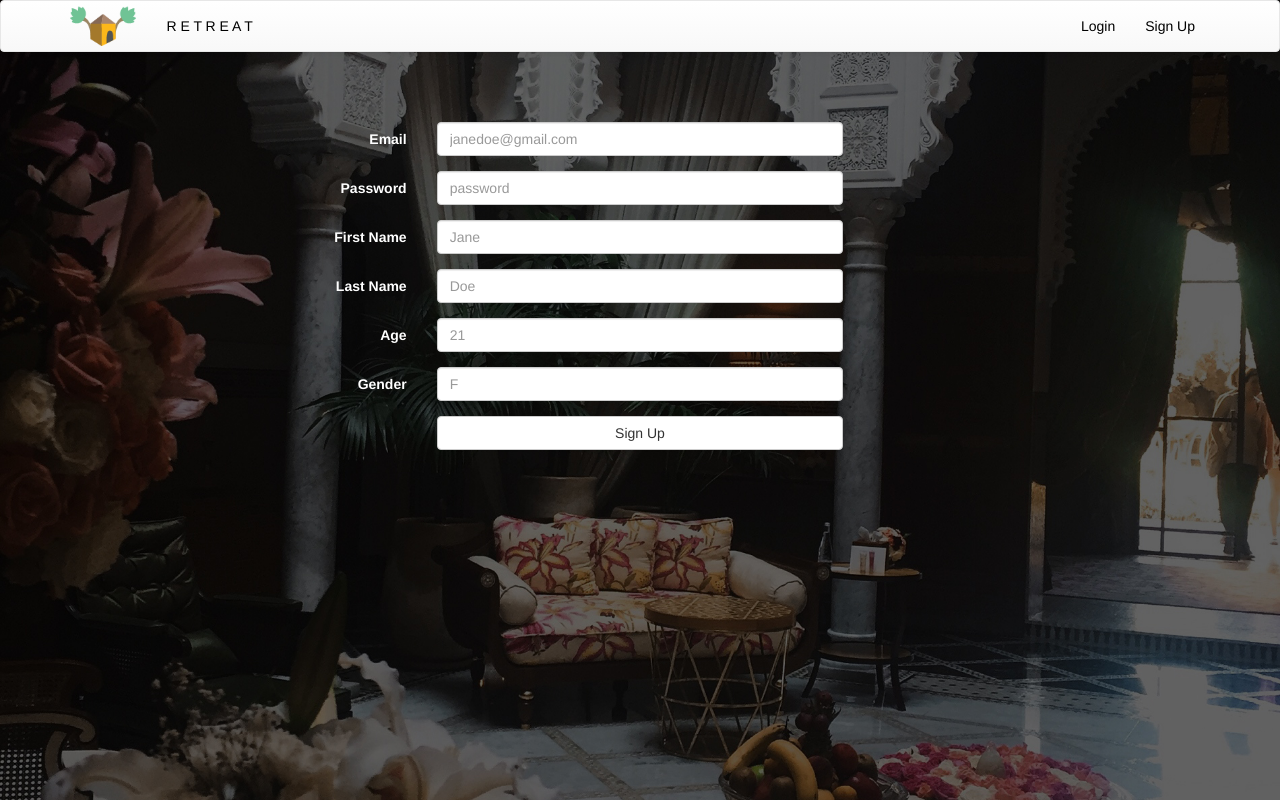
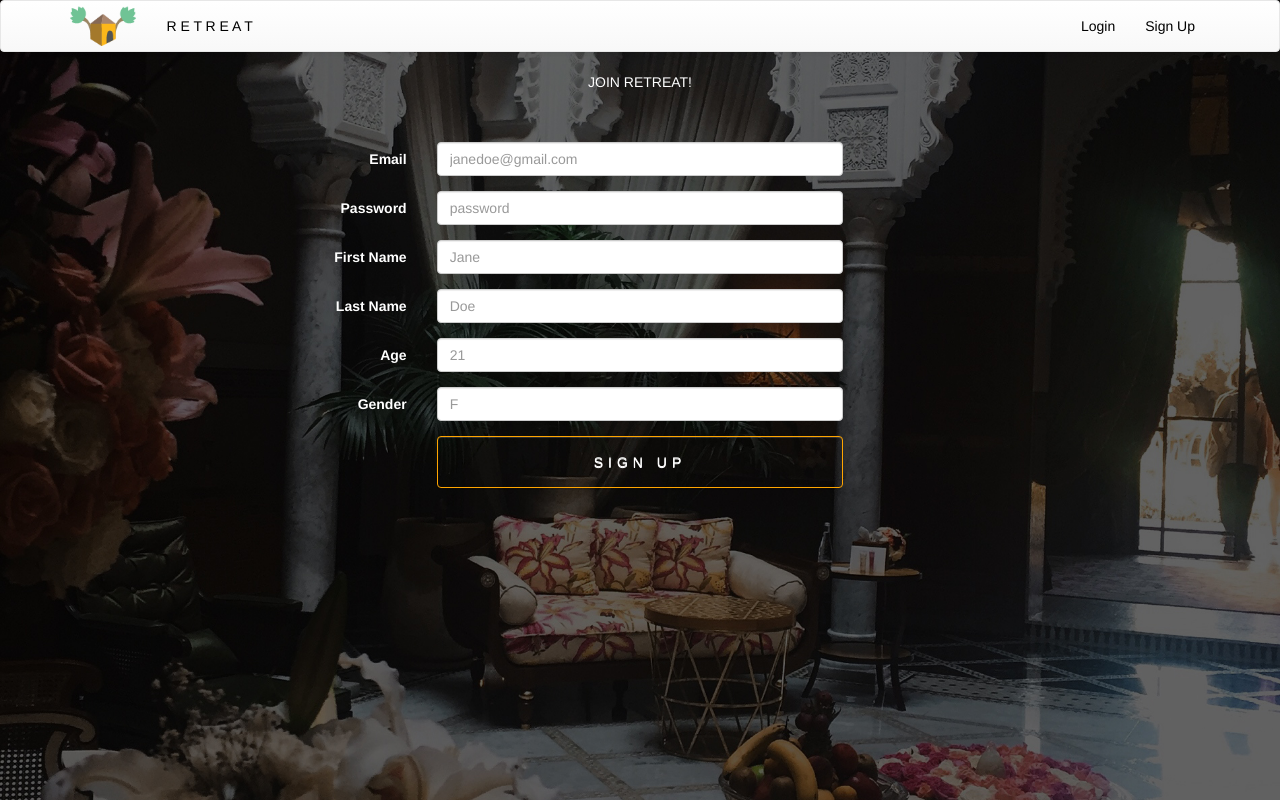
Before and after one commit to eshahani7/retreat-beta, a React (Create React App) app in the folder client/: page /signup in a window 1280 px wide. Built offline with nearby package versions, Linux system fonts and the light colour scheme.

Commit message:
CSS changes

```diff
--- a/client/src/pages/SignUp.js
+++ b/client/src/pages/SignUp.js
@@ -54,6 +54,11 @@ class SignUp extends Component {
     return (
       <div className="SignUp">
         <PublicNavBar/>
+        <Row>
+          <Col md={12} className="SignUpHeader">
+            JOIN RETREAT!
+          </Col>
+        </Row>
         <Form horizontal className="signUpForm">
           <FormGroup controlId="formEmail">
             <Col componentClass={ControlLabel} sm={4}>
@@ -147,8 +152,8 @@ class SignUp extends Component {
 
           <FormGroup>
             <Col smOffset={4} sm={4}>
-              <Button type="submit" onClick={this.submitDetails.bind(this)} block>
-                Sign Up
+              <Button type="submit" id="SignUpButton" onClick={this.submitDetails.bind(this)} block>
+                SIGN UP
               </Button>
             </Col>
           </FormGroup>
--- a/client/src/stylesheets/SignUp.css
+++ b/client/src/stylesheets/SignUp.css
@@ -10,6 +10,56 @@ body{
   height: 100%;
 }
 
+.SignUpHeader{
+  text-align: center;
+  color: white;
+}
+
+.form-control {
+    background-color: #adadad;
+    border: 2px solid orange;
+    color: white;
+}
+
+#SignUpButton:hover {
+    background-color: orange;
+    border: 2px solid orange;
+    color: black;
+}
+
+#SignUpButton:active {
+    transform: translateY(6px);
+}
+
+#SignUpButton{
+  display: block;
+  color: white;
+  background-color: transparent;
+  border-color: orange;
+  display: inline-block;
+  padding: 15px;
+    padding-left: 50px;
+    padding-right: 50px;
+  margin-bottom: 0;
+  font-size: 14px;
+  font-weight: normal;
+  line-height: 1.42857143;
+  letter-spacing: 5px;
+  text-align: center;
+  white-space: nowrap;
+  vertical-align: middle;
+  -ms-touch-action: manipulation;
+  touch-action: manipulation;
+  cursor: pointer;
+  -webkit-user-select: none;
+  -moz-user-select: none;
+  -ms-user-select: none;
+  user-select: none;
+  background-image: none;
+  border-radius: 4px;
+}
+
+
 .SignUp{
   width: 100%;
   height: 100%;
```
Also changed, not shown: 1 other file (tests, documents, lock files or other folders).
